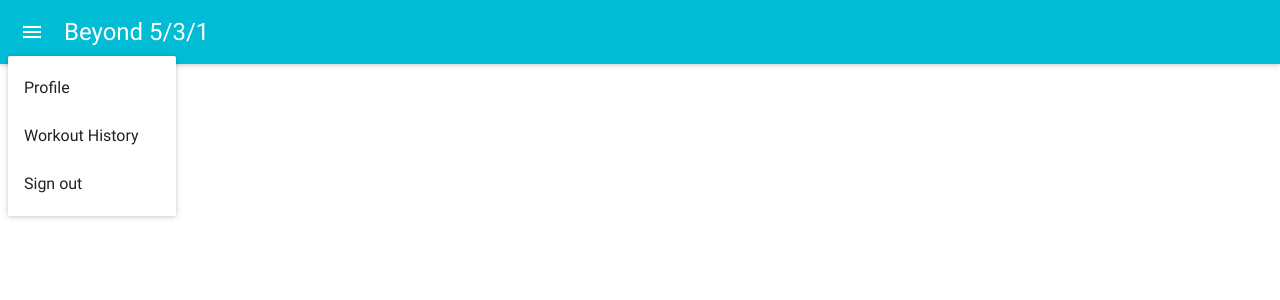
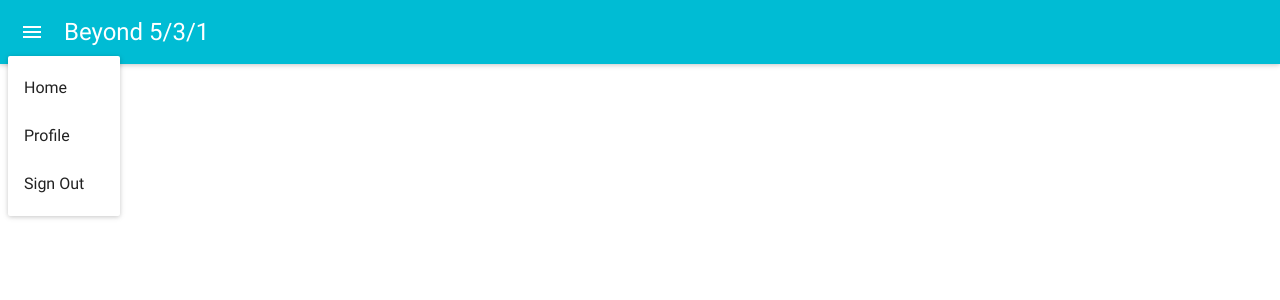
Before and after one commit to martinbee/beyond-react, a React (Create React App) app: page /users in a window 1280 px wide. Both pictures are taken after a click on the button 32 px from the left and 32 px from the top of the page. Shown: the top 300 px of the page. Built offline with nearby package versions, Linux system fonts and the light colour scheme.

Commit message:
fix: downgrade eslint jsx a11y to v5 and start working on routing

```diff
--- a/package.json
+++ b/package.json
@@ -28,7 +28,7 @@
   "devDependencies": {
     "eslint-config-airbnb": "^16.1.0",
     "eslint-plugin-import": "^2.8.0",
-    "eslint-plugin-jsx-a11y": "^6.0.2",
+    "eslint-plugin-jsx-a11y": "^5.0.0",
     "eslint-plugin-react": "^7.5.1"
   }
 }
--- a/src/components/HeaderLayout/index.jsx
+++ b/src/components/HeaderLayout/index.jsx
@@ -5,6 +5,24 @@ import AppBar from 'material-ui/AppBar';
 import Popover from 'material-ui/Popover';
 import Menu from 'material-ui/Menu';
 import MenuItem from 'material-ui/MenuItem';
+
+const dropdownMenuItemContent = [
+  {
+    primaryText: 'Home',
+    value: 'home',
+    path: 'home',
+  },
+  {
+    primaryText: 'Profile',
+    value: 'profile',
+    path: 'profile',
+  },
+  {
+    primaryText: 'Sign Out',
+    value: 'signOut',
+    path: 'signOut',
+  },
+];
 
 const popoverDefaultProps = {
   anchorOrigin: {
@@ -63,13 +81,21 @@ export default class HeaderLayout extends Component {
     );
   }
 
+  routeTo = path => this.history.push(path);
+
+  renderMenuItems() {
+    return dropdownMenuItemContent.map(menuItem => (
+      <MenuItem
+        onClick={event => console.log(event.target)}
+        {...menuItem}
+      />
+    ));
+  }
+
   renderMenu() {
-    // Replace with route objects later
     return (
       <Menu>
-        <MenuItem primaryText="Profile" />
-        <MenuItem primaryText="Workout History" />
-        <MenuItem primaryText="Sign out" />
+        {this.renderMenuItems()}
       </Menu>
     );
   }
```
